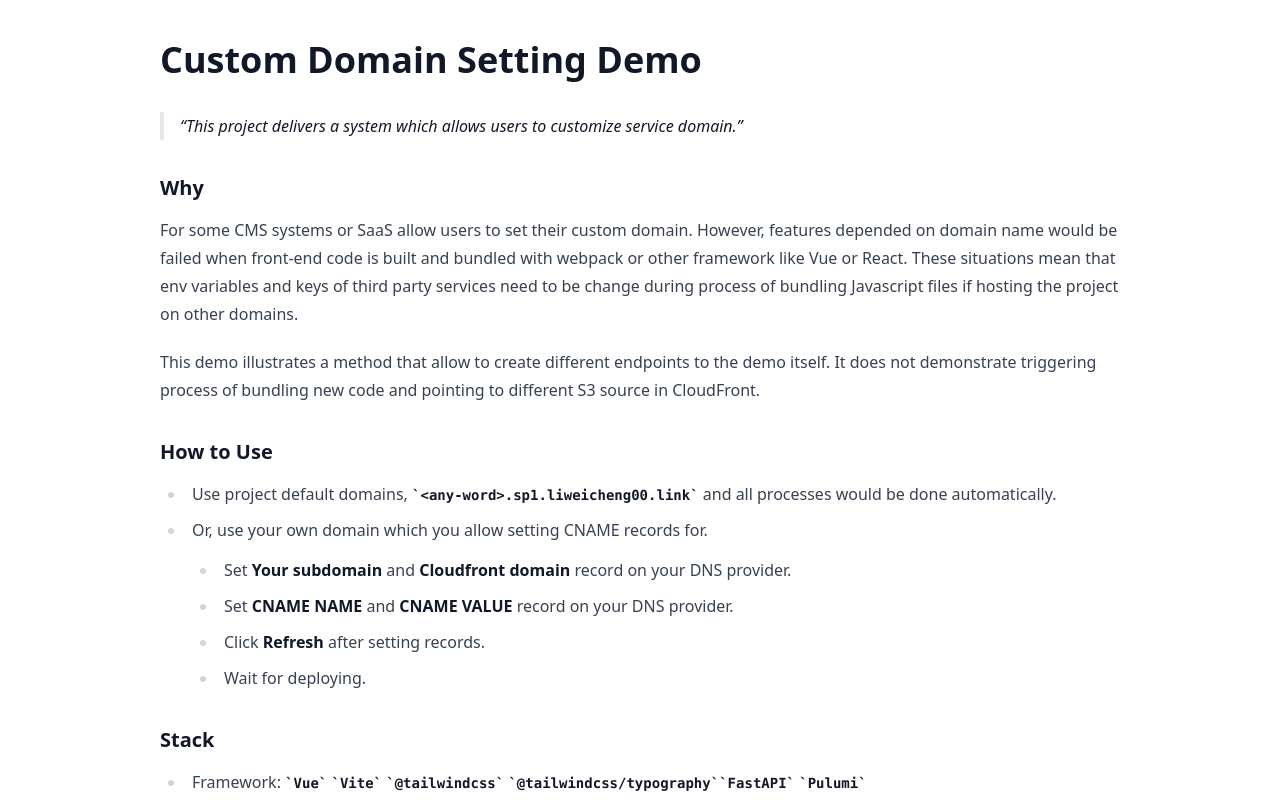
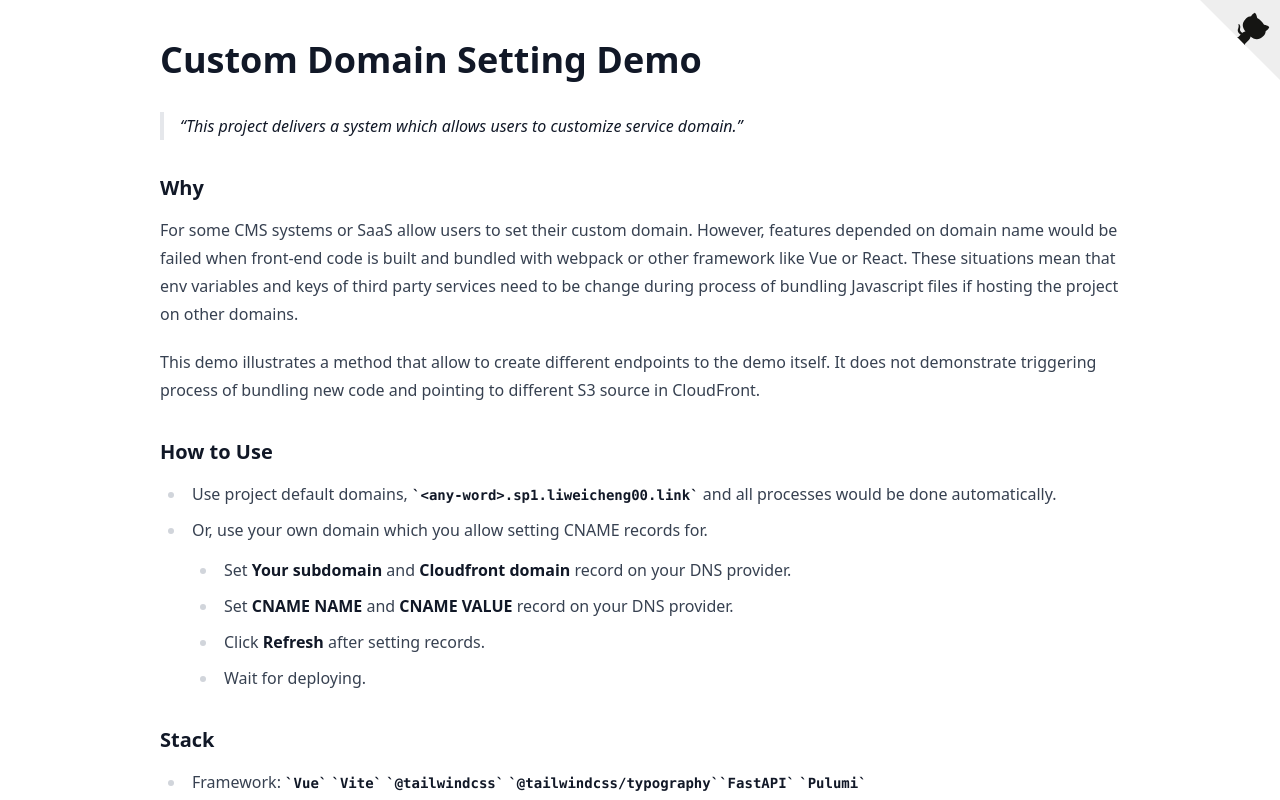
Before and after one commit to liweicheng00/sp-custom-domain-ft, a Vue app: page / in a window 1280 px wide. Shown: the top 800 px of the page. Built offline with nearby package versions, Linux system fonts and the light colour scheme; no server answers.

Commit message:
add gitlink

```diff
--- a/src/App.vue
+++ b/src/App.vue
@@ -4,10 +4,12 @@
 import Description from "./components/Description.vue";
 import DomainName from "./components/DomainName.vue";
 import Architecture from "./components/Architecture.vue";
+import GithubLink from "./components/GithubLink.vue";
 </script>
 
 <template>
   <div class="px-40">
+    <GithubLink/>
     <Description class="py-10"/>
     <DomainName class="pb-10"/>
     <Architecture class="pb-10"/>
--- /dev/null
+++ b/src/components/GithubLink.vue
@@ -0,0 +1,42 @@
+<template>
+  <a href="https://github.com/liweicheng00/sp-custon-domain" class="github-corner">
+    <svg width="80" height="80" viewBox="0 0 250 250"
+         style="fill:#eee; color:#151513; position: absolute; top: 0; border: 0; right: 0;">
+      <path d="M0,0 L115,115 L130,115 L142,142 L250,250 L250,0 Z"></path>
+      <path
+          d="M128.3,109.0 C113.8,99.7 119.0,89.6 119.0,89.6 C122.0,82.7 120.5,78.6 120.5,78.6 C119.2,72.0 123.4,76.3 123.4,76.3 C127.3,80.9 125.5,87.3 125.5,87.3 C122.9,97.6 130.6,101.9 134.4,103.2"
+          fill="currentColor" style="transform-origin: 130px 106px;" class="octo-arm"></path>
+      <path
+          d="M115.0,115.0 C114.9,115.1 118.7,116.5 119.8,115.4 L133.7,101.6 C136.9,99.2 139.9,98.4 142.2,98.6 C133.8,88.0 127.5,74.4 143.8,58.0 C148.5,53.4 154.0,51.2 159.7,51.0 C160.3,49.4 163.2,43.6 171.4,40.1 C171.4,40.1 176.1,42.5 178.8,56.2 C183.1,58.6 187.2,61.8 190.9,65.4 C194.5,69.0 197.7,73.2 200.1,77.6 C213.8,80.2 216.3,84.9 216.3,84.9 C212.7,93.1 206.9,96.0 205.4,96.6 C205.1,102.4 203.0,107.8 198.3,112.5 C181.9,128.9 168.3,122.5 157.7,114.1 C157.9,116.9 156.7,120.9 152.7,124.9 L141.0,136.5 C139.8,137.7 141.6,141.9 141.8,141.8 Z"
+          fill="currentColor" class="octo-body"></path>
+    </svg>
+  </a>
+</template>
+
+
+<style scoped>
+.github-corner:hover .octo-arm {
+  animation: octocat-wave 560ms ease-in-out
+}
+
+@keyframes octocat-wave {
+  0%, 100% {
+    transform: rotate(0)
+  }
+  20%, 60% {
+    transform: rotate(-25deg)
+  }
+  40%, 80% {
+    transform: rotate(10deg)
+  }
+}
+
+@media (max-width: 500px) {
+  .github-corner:hover .octo-arm {
+    animation: none
+  }
+
+  .github-corner .octo-arm {
+    animation: octocat-wave 560ms ease-in-out
+  }
+}</style>
```
